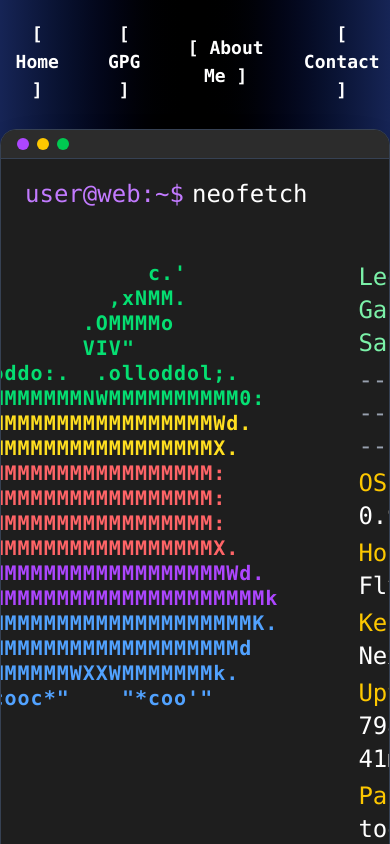
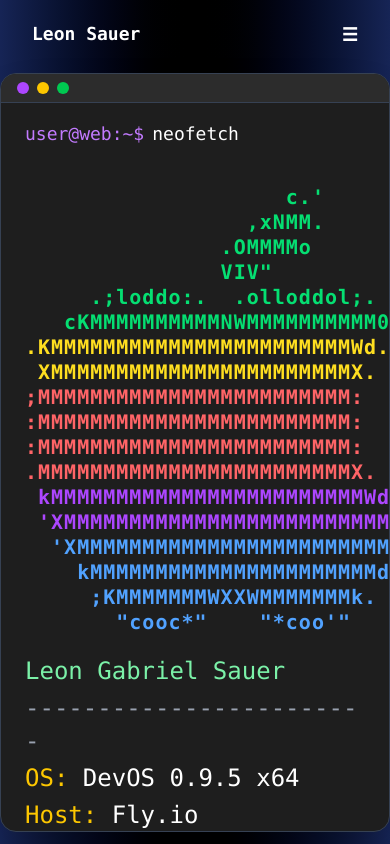
Before and after one commit to Lon3035/sauer.dev, a Next.js app: page /about in a window 390 px wide. Built offline with nearby package versions, Linux system fonts and the light colour scheme; a web font is replaced by a local one.

Commit message:
mobile changes

```diff
--- a/src/components/Neofetch.tsx
+++ b/src/components/Neofetch.tsx
@@ -3,8 +3,8 @@
 
 const Neofetch = () => {
   return (
-    <div className="flex font-mono text-2xl leading-snug text-white justify-center">
-      <pre className="mr-20 text-xl leading-tight tracking-wider font-bold">
+    <div className="flex flex-col md:flex-row  font-mono text-2xl leading-snug text-white justify-center">
+      <pre className="mr-20 mb-5 text-xl leading-tight tracking-wider font-bold">
         <span className="text-green-400">{`                    c.'\n`}</span>
         <span className="text-green-400">{`                 ,xNMM.\n`}</span>
         <span className="text-green-400">{`               .OMMMMo\n`}</span>
--- a/src/components/TerminalBlock.tsx
+++ b/src/components/TerminalBlock.tsx
@@ -83,7 +83,7 @@
         <span className="h-3 w-3 rounded-full bg-green-500"></span>
       </div>
 
-      <div className="flex-1 overflow-y-auto px-6 py-4 whitespace-pre-wrap leading-relaxed text-2xl md:text-md space-y-1 terminal-scroll">
+      <div className="flex-1 overflow-y-auto px-6 py-4 whitespace-pre-wrap leading-relaxed text-lg md:text-2xl space-y-1 terminal-scroll">
         {renderedSteps.map((step, idx) => {
           switch (step.type) {
             case "command":
--- a/src/components/TerminalNavbar.tsx
+++ b/src/components/TerminalNavbar.tsx
@@ -1,4 +1,6 @@
 "use client";
+
+import React from "react";
 
 type TerminalNavbarItem = {
   label: string;
@@ -12,14 +14,46 @@
     { label: "About Me", onClick: () => (window.location.href = "/about") },
     { label: "Contact", onClick: () => (window.location.href = "/contact") },
   ];
+
+  const [isMobileMenuOpen, setIsMobileMenuOpen] = React.useState(false);
+
+  const toggleMobileMenu = () => {
+    setIsMobileMenuOpen(!isMobileMenuOpen);
+  };
+
   return (
     <nav className="w-full">
-      <div className="max-w-5xl mx-auto flex justify-center space-x-4 pt-5 text-lg font-bold">
+      <div className="max-w-5xl mx-auto flex justify-between items-center pt-5 text-lg font-bold">
+        <div className="text-white font-mono ml-8">Leon Sauer</div>
+
+        <div className="block lg:hidden mr-8">
+          <button onClick={toggleMobileMenu} className="text-white">
+            {isMobileMenuOpen ? <span>&#10005;</span> : <span>&#9776;</span>}
+          </button>
+        </div>
+
+        <div className="hidden lg:flex space-x-4">
+          {items.map((item, index) => (
+            <button
+              key={index}
+              onClick={item.onClick}
+              className="font-mono text-white hover:text-black hover:bg-purple-400 transition-colors rounded-md px-2"
+            >
+              [ {item.label} ]
+            </button>
+          ))}
+        </div>
+      </div>
+      <div
+        className={`lg:hidden ${
+          isMobileMenuOpen ? "block" : "hidden"
+        } text-center py-4 grid grid-cols-2`}
+      >
         {items.map((item, index) => (
           <button
             key={index}
             onClick={item.onClick}
-            className="font-mono text-white hover:text-black hover:bg-purple-400 transition-colors rounded-md px-2"
+            className="block text-white font-mono hover:bg-purple-400 py-2"
           >
             [ {item.label} ]
           </button>
```
